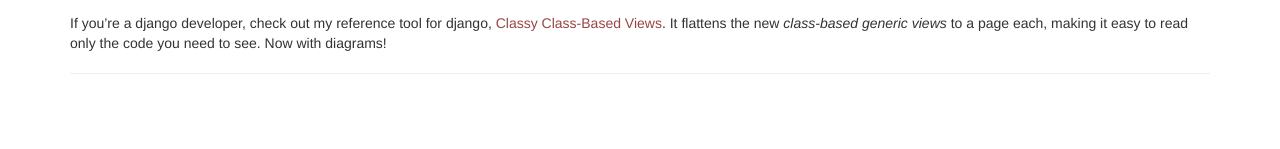
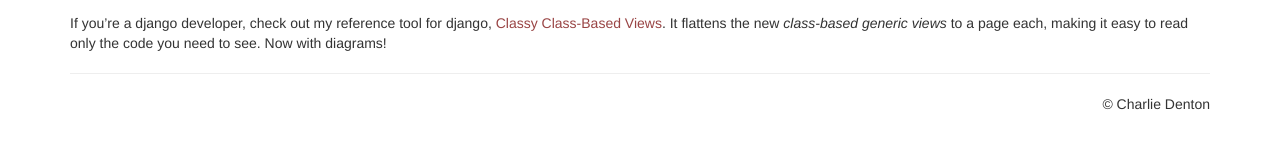
Before and after one commit to meshy/meshy.github.com, a Jekyll site: the page built from index.markdown, in a window 1280 px wide. Shown: the part 352-501 px from the top of the page. Built offline with Jekyll 4.4.1, drawn with Linux system fonts in a browser that asks for light colours; nearby versions of some CDN libraries; some web fonts are replaced; Markdown is read by kramdown in place of the engine named in the settings.

Commit message:
Add ownership copyright to footer.

```diff
--- a/_layouts/main.html
+++ b/_layouts/main.html
@@ -44,7 +44,10 @@
       <article>
         {{ content }}
       </article>
-      <footer><hr/></footer>
+      <footer>
+          <hr/>
+          <p class='pull-right'>&copy; Charlie Denton</p>
+      </footer>
     </div>
 
     <script src="/media/js/highlight.pack.js"></script>
```
